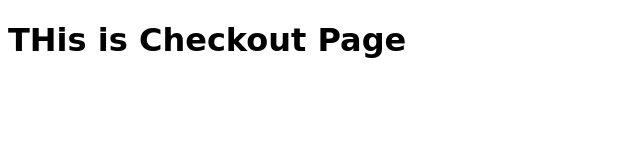
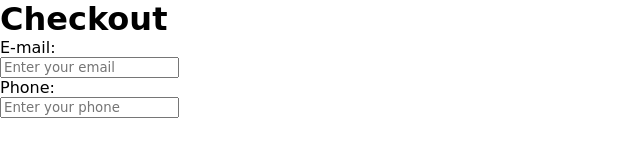
Before and after one commit to engsabbir/checkout-page, a plain HTML site: page index.html in a window 1280 px wide. Shown: the whole page, without its empty margins (0-640 px from the left). Drawn offline with Linux system fonts and the light colour scheme; a web font is replaced by a local one.

Commit message:
contact information added

```diff
--- a/index.html
+++ b/index.html
@@ -15,7 +15,20 @@
 </head>
 
 <body>
-<h1>THis is Checkout Page</h1>
+<h1>Checkout</h1>
+<main class="checkout">
+    <section class="contact-information">
+        <label for="email">E-mail:
+            <br>
+            <input type="email" name="" id="email" placeholder="Enter your email">
+        </label>
+        <br>
+        <label for="phone">Phone:
+            <br>
+            <input type="number" id="phone" placeholder="Enter your phone">
+        </label>
+    </section>
+</main>
 </body>
 
 </html>
--- a/style.css
+++ b/style.css
@@ -1,3 +1,4 @@
 *{
     font-family: 'Tektur', cursive;
+    margin: auto;
 }
```
